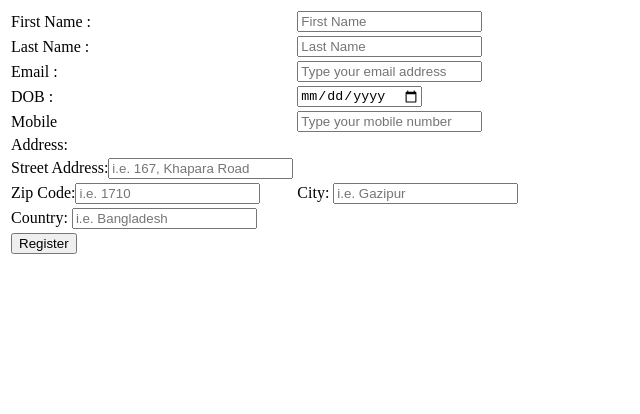
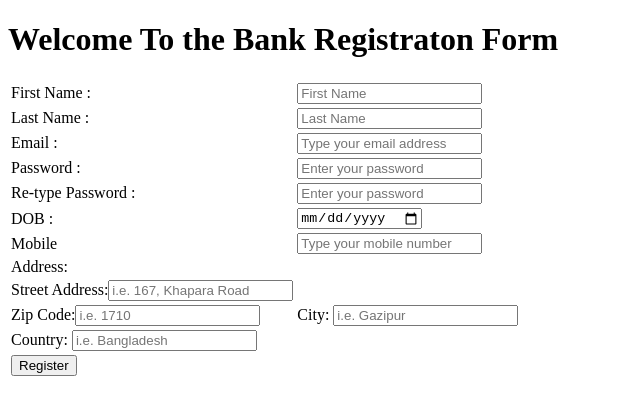
Before and after one commit to hmnomaan/seip-day3-html5-login-registration, a plain HTML site: page register.html in a window 1280 px wide. Shown: the whole page, without its empty margins (0-640 px from the left). Drawn offline with Linux system fonts and the light colour scheme.

Commit message:
field added to registration

```diff
--- a/register.html
+++ b/register.html
@@ -8,6 +8,7 @@
   </head>
   <body>
     <form action="" method="GET">
+       <h1> Welcome To the Bank Registraton Form</h1>
       <table>
         <tr>
           <td><label for="fname">First Name :</label></td>
@@ -43,6 +44,18 @@
           </td>
         </tr>
         <tr>
+            <td><label for="password">Password :</label></td>
+
+            </td>
+            <td><input type="password" required name="password" id="password" placeholder="Enter your password"></td>
+        </tr>
+        <tr>
+            <td><label for="repeat-password">Re-type Password :</label></td>
+
+            </td>
+            <td><input type="password" required name="repeat-password" id="repeat-password" placeholder="Enter your password"></td>
+        </tr>
+        <tr>
           <td><label for="dob">DOB :</label></td>
           <td><input type="date" id="dob" name="dob" /></td>
         </tr>
```
